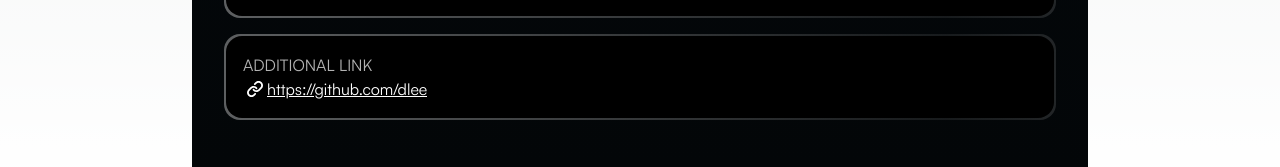
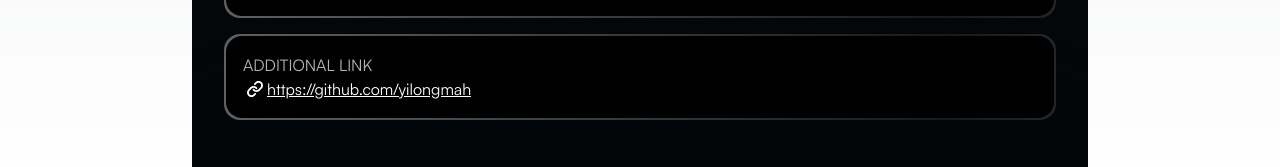
Before and after one commit to ubc-biztech/bt-web-v2, a Next.js app: page /companion/profile-temp/1 in a window 1280 px wide. Shown: the part 1206-1373 px from the top of the page. Built offline with nearby package versions, Linux system fonts and the light colour scheme; a web font is replaced by a local one; what aws-amplify would draw is missing.

Commit message:
Fix build errors

```diff
--- a/src/pages/companion/profile-temp/[externalUserId]/index.tsx
+++ b/src/pages/companion/profile-temp/[externalUserId]/index.tsx
@@ -123,7 +123,10 @@
         "Hiking"
     ],
     additionalLink: "https://github.com/dlee",
-
+    funFacts: [
+        "I love playing basketball",
+        "I'm a huge tech enthusiast"
+    ]
 };
 
 const data2: UserProfile = {
@@ -143,7 +146,11 @@
         "UX/UI Design",
         "Photography"
     ],
-    additionalLink: "https://github.com/dlee",
+    funFacts: [
+        "I'm passionate about electric vehicles",
+        "I speak three languages"
+    ],
+    additionalLink: "https://github.com/yilongmah"
 };
 
 async function getUserProfile(user: string) {
--- a/src/types.ts
+++ b/src/types.ts
@@ -43,7 +43,7 @@
     role: string;
     hobby: string;
     linkedIn: string;
-    // funFacts: string[];
+    funFacts: string[];
     interests: string[];
     additionalLink: string;
     profilePicUrl?: string;
```
